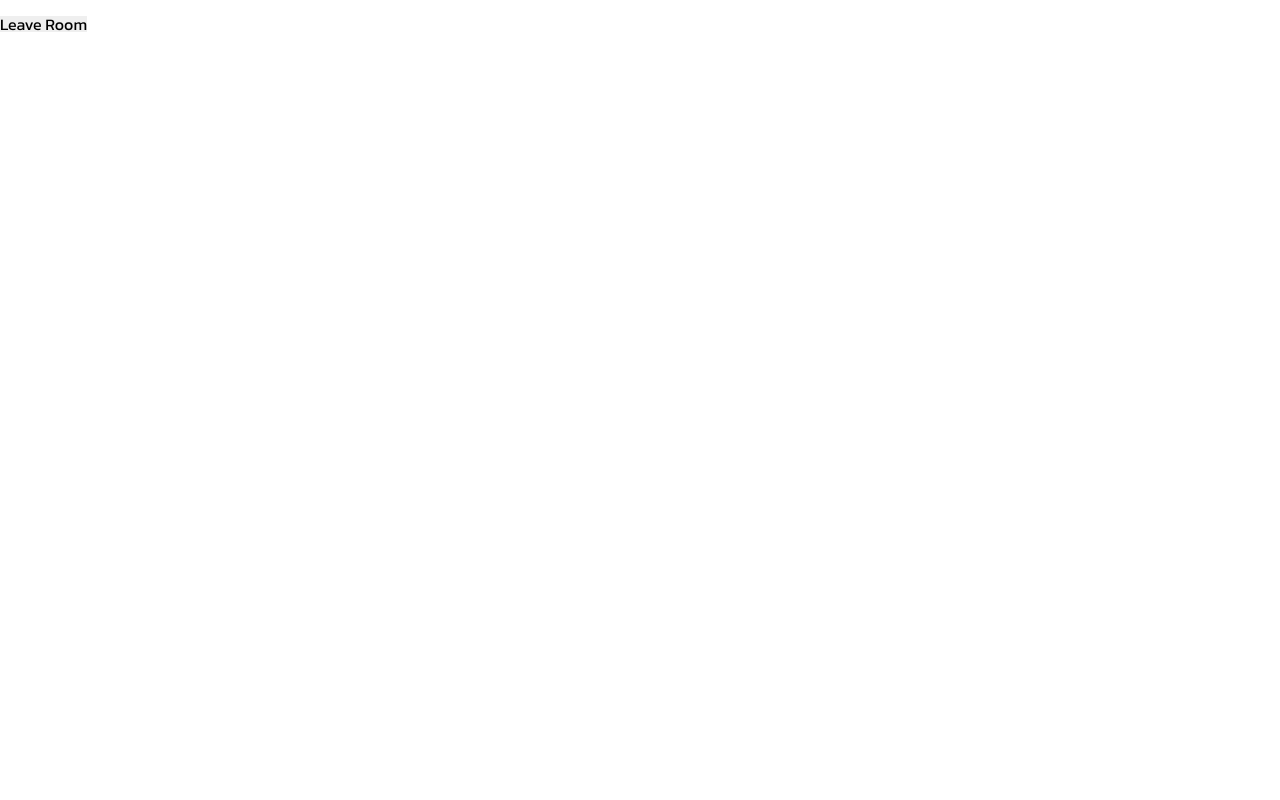
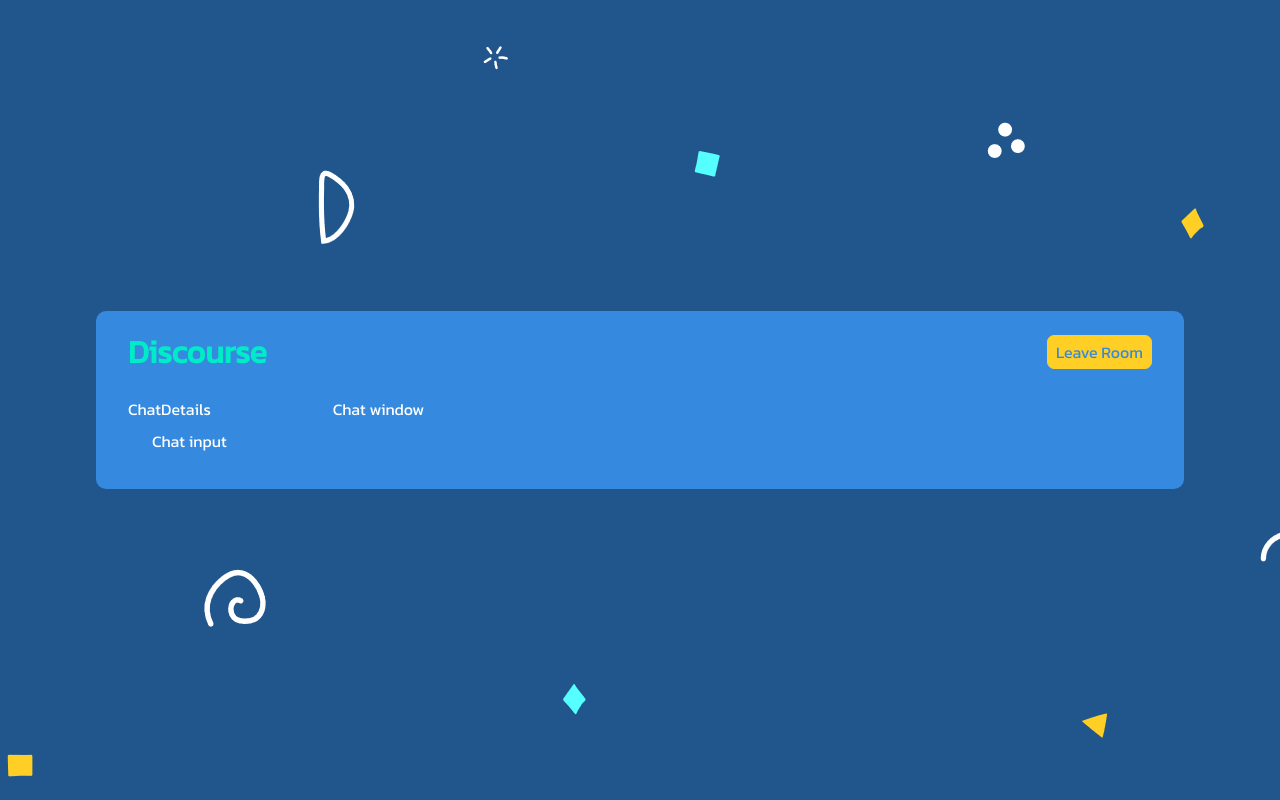
Before and after one commit to mhaisam350/Concord, a React (Create React App) app in the folder client/: page /room/1 in a window 1280 px wide. Built offline with nearby package versions, Linux system fonts and the light colour scheme.

Commit message:
Styled Home component

```diff
--- a/client/src/pages/Room.js
+++ b/client/src/pages/Room.js
@@ -6,32 +6,32 @@
 
   return (
 
-    <main>
+    <main className={styles.main}>
 
-        <section>
+        <section className={styles.section}>
 
-            <section>
+            <section className={styles['chat-header']}>
 
-                <h1>Discourse</h1>
-                <button>Leave Room</button>
+                <h1 className={styles.logo}>Discourse</h1>
+                <button className={styles['leave-btn']}>Leave Room</button>
 
             </section>
 
-            <section>
+            <section className={styles['chat-dashboard']}>
 
                 <section className={styles['chat-details']}>
                     <ChatDetails />
                 </section>
 
                 <section className={styles['chat-window']}>
-
+                    Chat window
                 </section>
 
             </section>
 
             <section className={styles['chat-input']}>
 
-
+                Chat input
 
             </section>
 
--- a/client/src/styles/Home.module.scss
+++ b/client/src/styles/Home.module.scss
@@ -13,6 +13,7 @@
     background-color: $main;
     width: 550px;
     padding: 2em;
+    border-radius: 10px;
 }
 
 .logo {
--- a/client/src/styles/Room.module.scss
+++ b/client/src/styles/Room.module.scss
@@ -1 +1,65 @@
 @import './variables';
+
+.main {
+    background-image: $bg-image;
+    background-repeat: repeat;
+    display: flex;
+    justify-content: center;
+    align-items: center;
+    height: 100vh;
+}
+
+.section {
+    background-color: $main;
+    width: 80%;
+    padding: 1.5em 2em;
+    border-radius: 10px;
+}
+
+// Chat header
+
+.chat-header {
+    display: flex;
+    justify-content: space-between;
+    align-items: center;
+}
+
+.logo {
+    color: $logo;
+    font-weight: 700;
+    font-size: 2em;
+}
+
+.leave-btn {
+    padding: 0.5em;
+    background-color: $highlight;
+    color: $main;
+    border: 1px solid $highlight;
+    border-radius: 7px;
+    color: $main;
+    font-size: 1em;
+    font-weight: 500;
+    cursor: pointer;
+}
+
+// Chat dashboard
+
+.chat-dashboard {
+    margin-top: 2em;
+    display: flex;
+    // justify-content: space-between;
+}
+
+.chat-details {
+    width: 20%;
+}
+
+.chat-window {
+    width: 80%;
+}
+
+// Chat input
+
+.chat-input {
+    padding: 1em 1.5em;
+}
```
